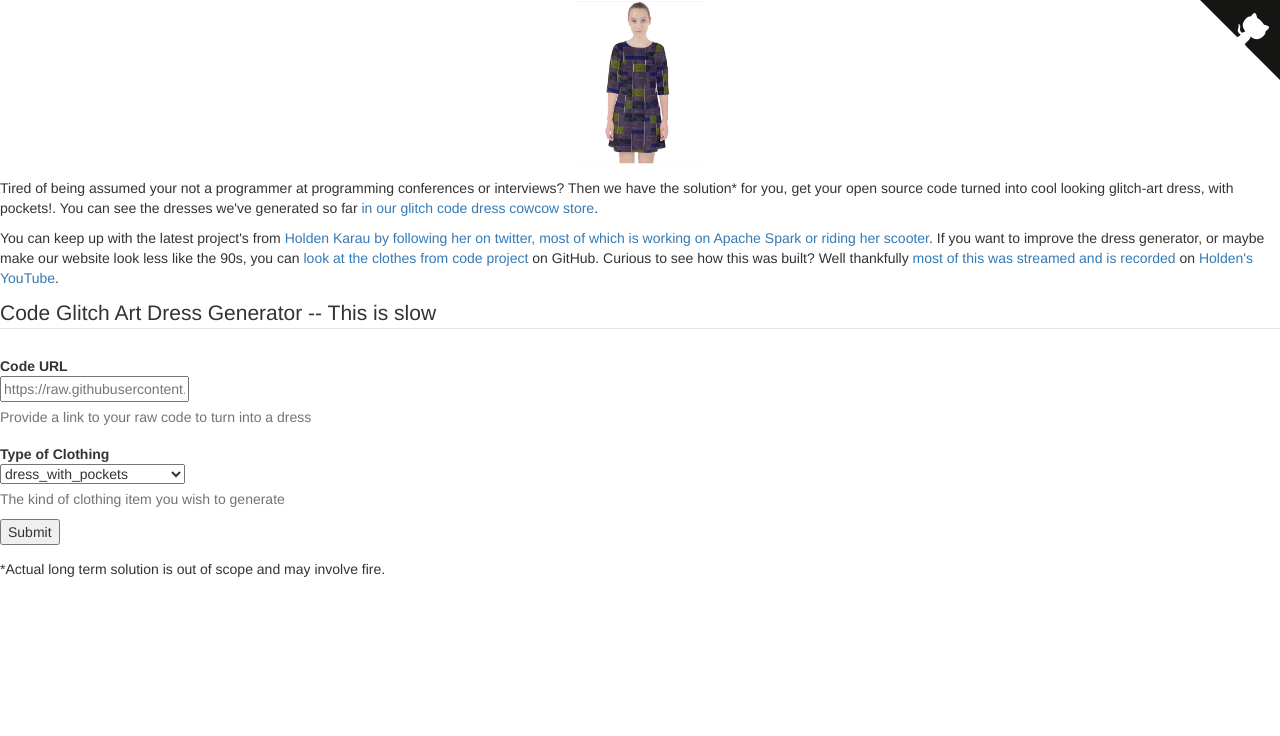
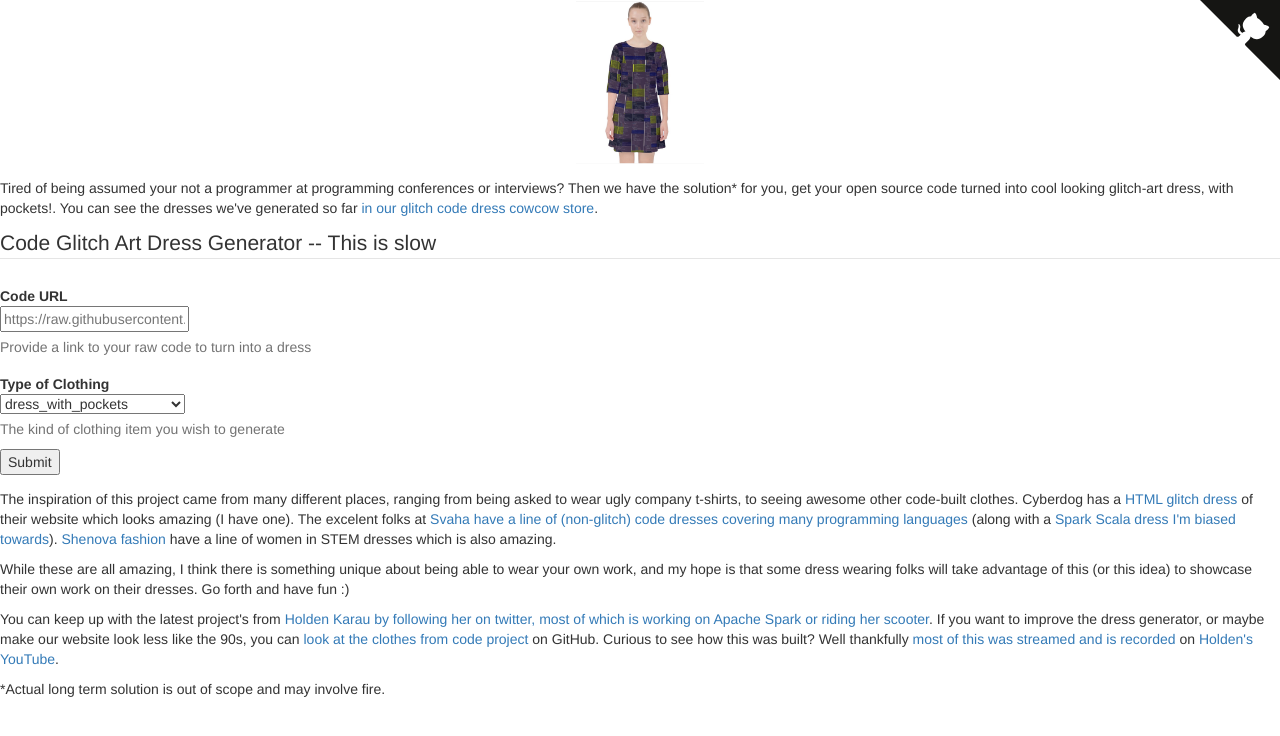
Before and after one commit to holdenk/clothes-from-code, a Flask app: page / in a window 1280 px wide. Shown: the top 736 px of the page. Run offline with Flask 2, Linux system fonts and the light colour scheme; some libraries are stand-ins or nearby versions.

Commit message:
Idk lots of words...

```diff
--- a/templates/index.html
+++ b/templates/index.html
@@ -17,9 +17,6 @@
     <p class="hello">
       Tired of being assumed your not a programmer at programming conferences or interviews?
       Then we have the solution* for you, get your open source code turned into cool looking glitch-art dress, with pockets!. You can see the dresses we've generated so far <a href="https://www.cowcow.com/artist/holdensglitchcode?2855124">in our glitch code dress cowcow store</a>.
-    </p>
-    <p>
-      You can keep up with the latest project's from <a href="https://twitter.com/holdenkarau">Holden Karau by following her on twitter, most of which is working on Apache Spark or riding her scooter</a>. If you want to improve the dress generator, or maybe make our website look less like the 90s, you can <a href="https://github.com/holdenk/clothes-from-code">look at the clothes from code project</a> on GitHub. Curious to see how this was built? Well thankfully <a href="https://www.youtube.com/watch?v=nUbgxMqp27U&list=PLRLebp9QyZtZbvWShW9oazZz9bDc9SoQP">most of this was streamed and is recorded</a> on <a href="https://www.youtube.com/user/holdenkarau">Holden's YouTube</a>.
     </p>
     <form class="form-horizontal" method="post" action="/generate_dress">
       <fieldset>
@@ -53,6 +50,16 @@
       <input type="submit" />
     </form>
     <p>
+      The inspiration of this project came from many different places, ranging from being asked to wear ugly company t-shirts, to seeing awesome other code-built clothes. Cyberdog has a <a href="https://www.cyberdog.net/products/glitch-dress">HTML glitch dress</a> of their website which looks amazing (I have one). The excelent folks at <a href="https://svahausa.com/">Svaha have a line of (non-glitch) code dresses covering many programming languages</a> (along with a <a href="https://svahausa.com/products/spark-scala-fit-flare-rosalind-dress?variant=27996711911511">Spark Scala dress I'm biased towards</a>). <a href="https://shenovafashion.com/">Shenova fashion</a> have a line of women in STEM dresses which is also amazing.
+    </p>
+    <p>
+      While these are all amazing, I think there is something unique about being able to wear your own work, and my hope is that some dress wearing folks will take advantage of this (or this idea) to showcase their own work on their dresses. Go forth and have fun :)
+    </p>
+    <p>
+      You can keep up with the latest project's from <a href="https://twitter.com/holdenkarau">Holden Karau by following her on twitter, most of which is working on Apache Spark or riding her scooter</a>. If you want to improve the dress generator, or maybe make our website look less like the 90s, you can <a href="https://github.com/holdenk/clothes-from-code">look at the clothes from code project</a> on GitHub. Curious to see how this was built? Well thankfully <a href="https://www.youtube.com/watch?v=nUbgxMqp27U&list=PLRLebp9QyZtZbvWShW9oazZz9bDc9SoQP">most of this was streamed and is recorded</a> on <a href="https://www.youtube.com/user/holdenkarau">Holden's YouTube</a>.
+    </p>
+
+    <p>
       *Actual long term solution is out of scope and may involve fire.
     </p>
 {% include "footer.html" %}
```
